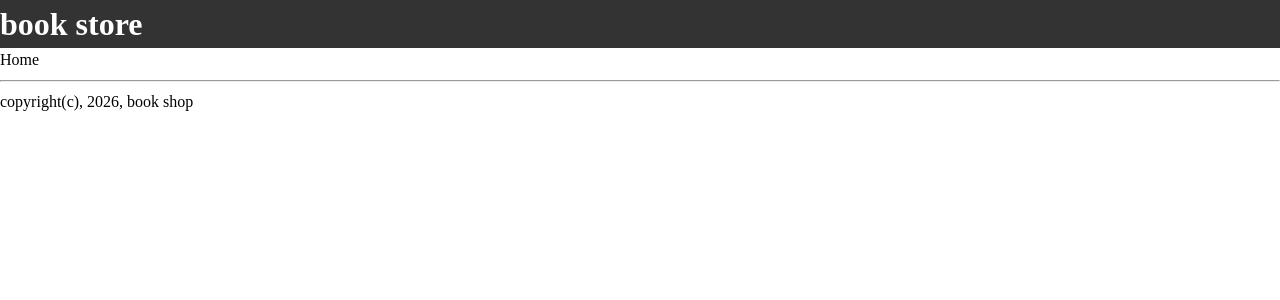
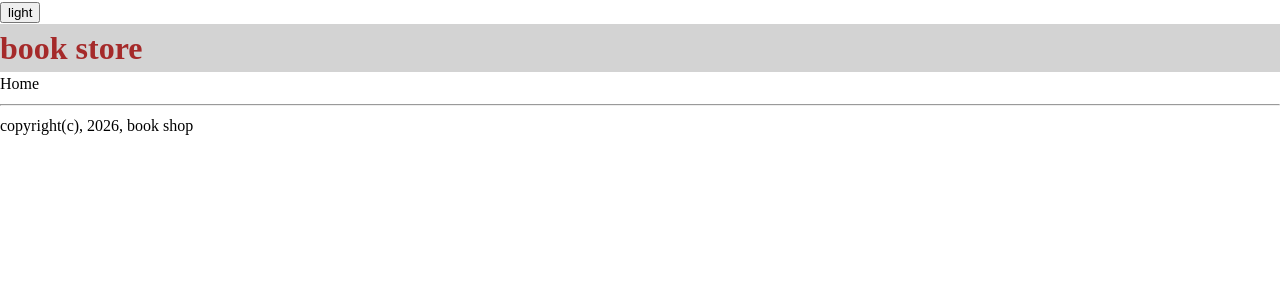
Before and after one commit to lvyest/BookShop-FE, a React (Create React App) app: page / in a window 1280 px wide. Shown: the top 300 px of the page. Built offline with nearby package versions, Linux system fonts and the light colour scheme.

Commit message:
feat: theme스위치 구현

```diff
--- a/src/App.tsx
+++ b/src/App.tsx
@@ -1,9 +1,20 @@
 import Layout from "./components/layout/Layout";
 import Home from "./pages/Home";
+import ThemeSwitcher from "./components/header/ThemeSwitcher";
+import { useContext } from "react";
+import { BookStoreThemeProvider, ThemeContext } from "./context/themeContext";
 
 function App() {
+  const {themeName, toggleTheme} = useContext(ThemeContext);
   return (
-    <Layout children={<Home />} />
+    <>
+      <BookStoreThemeProvider>
+        <ThemeSwitcher />
+        <Layout>
+            <Home />
+        </Layout>
+      </BookStoreThemeProvider>
+    </>
   );
 }
 
--- a/src/components/common/Header.tsx
+++ b/src/components/common/Header.tsx
@@ -9,10 +9,10 @@ function Header() {
 }
 
 const HeaderStyle = styled.header`
-    background-color: #333;
+    background-color: ${({theme}) => theme.color.background};
 
     h1 {
-        color: white;
+        color: ${({theme}) => theme.color.primary};
     }
 `
 
--- /dev/null
+++ b/src/components/header/ThemeSwitcher.tsx
@@ -0,0 +1,11 @@
+import { useContext } from "react";
+import { ThemeContext } from "../../context/themeContext";
+
+
+function ThemeSwitcher() {
+   const {themeName, toggleTheme} = useContext(ThemeContext);
+
+    return <button onClick={toggleTheme}>{themeName}</button>
+}
+
+export default ThemeSwitcher;
--- /dev/null
+++ b/src/context/themeContext.tsx
@@ -0,0 +1,42 @@
+import { createContext, ReactNode, useEffect, useState } from "react";
+import { getTheme, ThemeName } from "../style/theme";
+import { ThemeProvider } from "styled-components";
+import { GlobalStyle } from "../style/global";
+
+const DEFAULT_THEME_NAME = "light";
+const THEME_LOCALSTORAGE_KEY = "book_store_key";
+
+interface State {
+    themeName: ThemeName;
+    toggleTheme: () => void;
+}
+
+export const state = {
+    themeName: "light" as ThemeName,
+    toggleTheme: () => {},
+}
+
+export const ThemeContext = createContext(state);
+
+export const BookStoreThemeProvider = ({children}: {children: ReactNode}) => {
+    const [themeName, setThemeName] = useState<ThemeName>("light");
+
+    const toggleTheme = () => {
+        setThemeName(themeName === "light" ? "dark" : "light");
+        localStorage.setItem(THEME_LOCALSTORAGE_KEY, themeName === "light" ? "dark" : "light")
+    };
+
+    useEffect(() => {
+        const savedThemeName = localStorage.getItem(THEME_LOCALSTORAGE_KEY) as ThemeName;
+
+        setThemeName(savedThemeName || DEFAULT_THEME_NAME);
+    }, [])
+    return (
+        <ThemeContext.Provider value={{themeName, toggleTheme}}>
+            <ThemeProvider theme={getTheme(themeName)}>
+                <GlobalStyle themeName={themeName}/>
+                {children}
+            </ThemeProvider>
+        </ThemeContext.Provider>
+    )
+}
--- a/src/global.d.ts
+++ b/src/global.d.ts
@@ -1 +1,8 @@
+import 'styled-components';
+import { Theme } from './style/theme';
+
+declare module 'styled-components' {
+  export interface DefaultTheme extends Theme {}
+}
+
 declare module 'sanitize.css';
--- a/src/index.tsx
+++ b/src/index.tsx
@@ -1,14 +1,13 @@
 import React from 'react';
 import ReactDOM from 'react-dom/client';
 import App from './App';
-import GlobarStyle from './style/global';
+import { ThemeContext } from './context/themeContext';
 
 const root = ReactDOM.createRoot(
   document.getElementById('root') as HTMLElement
 );
 root.render(
   <React.StrictMode>
-    <GlobarStyle />
     <App />
   </React.StrictMode>
 );
--- a/src/style/global.ts
+++ b/src/style/global.ts
@@ -1,15 +1,25 @@
 import {createGlobalStyle} from 'styled-components';
+// @ts-ignore
 import 'sanitize.css';
+import { ThemeName } from './theme';
 
-const GlobalStyle = createGlobalStyle`
+interface Props {
+  themeName: ThemeName;
+}
+
+export const GlobalStyle = createGlobalStyle<Props>`
   body {
     margin: 0;
     padding: 0;
+    background-color : ${(props) => (props.themeName === "light" ? "white" : "black")}
   }
 
   h1 {
     margin: 0;
   }
+
+  * {
+    color: ${(props) => (props.themeName === "light" ?
+      "black" : "white")};
+  }
 `;
-
-export default GlobalStyle;
--- /dev/null
+++ b/src/style/theme.ts
@@ -0,0 +1,36 @@
+export type ThemeName = "light" | "dark";
+type ColorKey = "primary" | "background" | "secondary" | "third";
+
+interface Theme {
+    name: ThemeName;
+    color: Record<ColorKey, string>;
+}
+
+export const light: Theme = {
+    name: 'light',
+    color: {
+        primary: 'brown',
+        background: 'lightgray',
+        secondary: 'blue',
+        third: 'green',
+    },
+};
+
+export const dark: Theme = {
+    name: 'dark',
+    color: {
+        primary: 'coral',
+        background: 'midnightblue',
+        secondary: 'darkblue',
+        third: 'darkgreen',
+    },
+}
+
+export const getTheme = (themeName: ThemeName): Theme => {
+    switch (themeName) {
+        case "light":
+            return light;
+        case "dark":
+            return dark;
+    }
+}
```
Also changed, not shown: src/styled.d.ts (added, +13 -0 lines).
